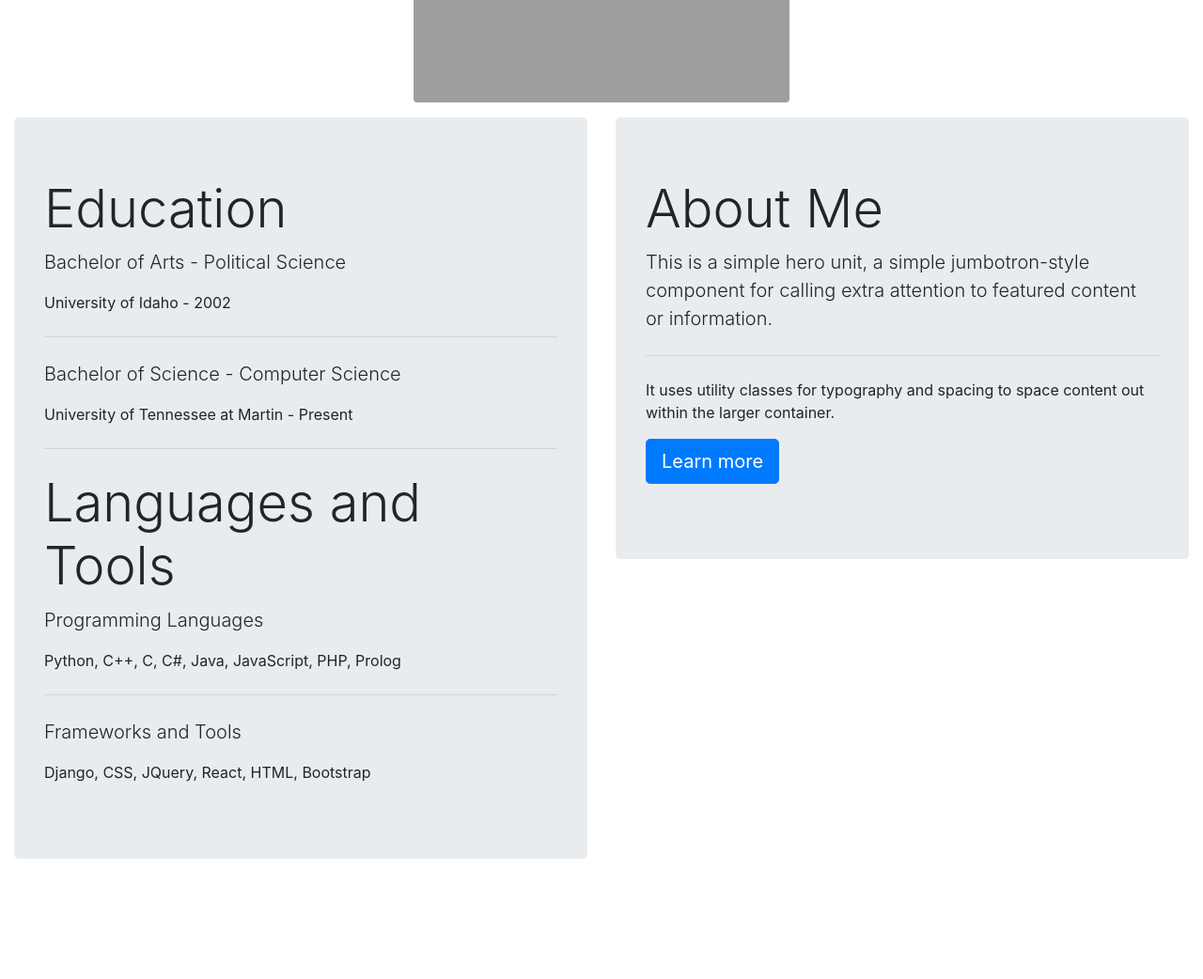
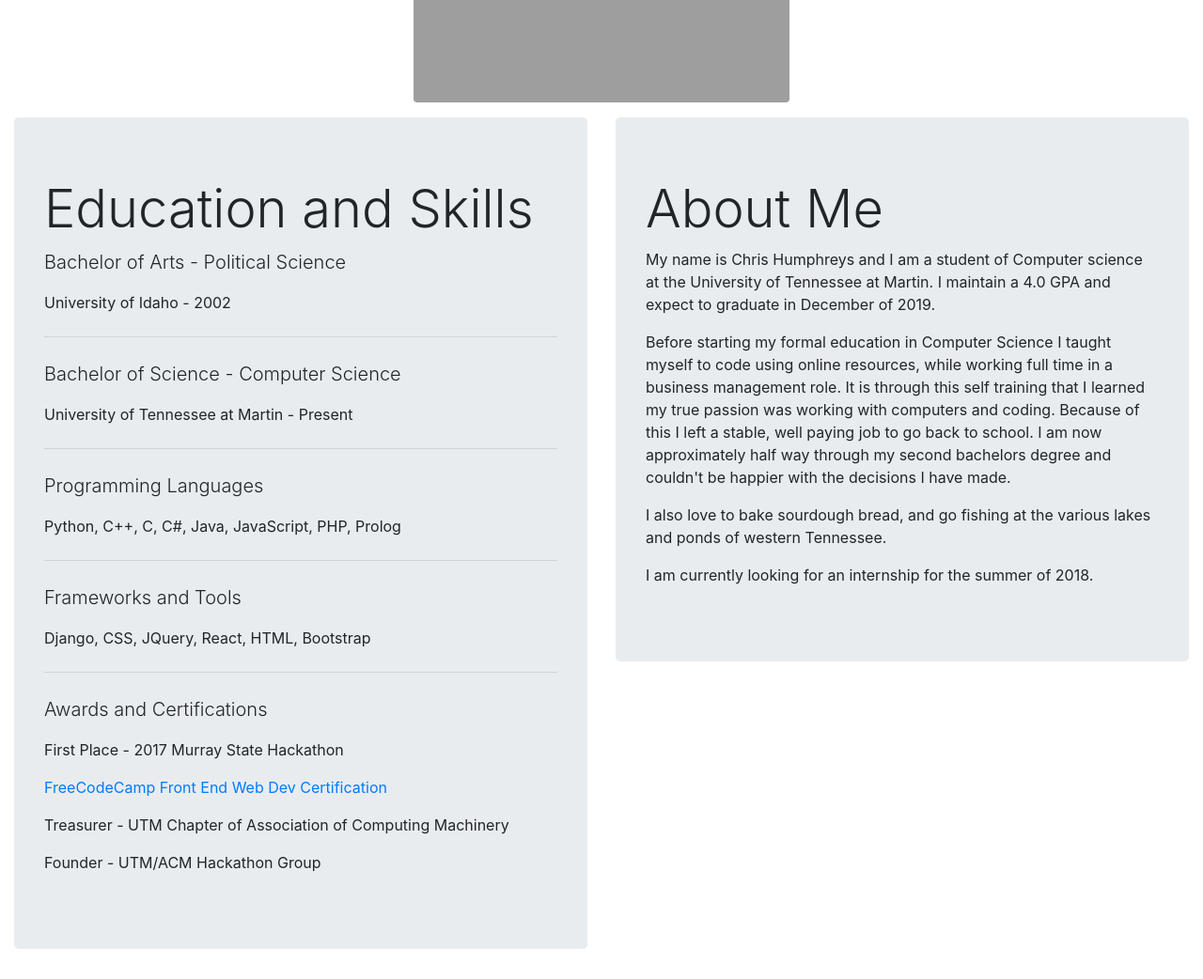
Before and after one commit to ChrisCHumphreys/portfolio, a Django app: page / in a window 1280 px wide. Shown: the part 375-1417 px from the top of the page at 94% size. Before the commit the page ends 1289 px from the top, so only its background shows below. Run offline with Django 3.2, Linux system fonts and the light colour scheme; some libraries are stand-ins or nearby versions; grey boxes are pictures that could not be loaded.

Commit message:
about me completed

```diff
--- a/portfolio/templates/portfolio/index.html
+++ b/portfolio/templates/portfolio/index.html
@@ -2,7 +2,7 @@
 {% load static %}
 
 {% block content %}
-    <div class="container-fluid">
+    <div class="container-fluid" id="home">
         <div class="row">
             <div class="col-12">
                 <h1 class="my-3 text-center">Chris Humphreys</h1>
@@ -16,37 +16,50 @@
         <div class="row">
             <div class="col-12">
                 <img src="{% static 'images/profilepic.jpeg' %}"
-                    class="rounded my-3 mx-auto d-block" alt="Picture of Chris Humphreys">
+                     class="rounded my-3 mx-auto d-block" alt="Picture of Chris Humphreys">
             </div>
         </div>
         <div class="row">
             <div class="col-lg">
                 <div class="jumbotron">
-                    <h1 class="display-4">Education</h1>
+                    <h1 class="display-4">Education and Skills</h1>
                     <p class="lead">Bachelor of Arts - Political Science</p>
                     <p class="">University of Idaho - 2002</p>
                     <hr class="my-4">
                     <p class="lead">Bachelor of Science - Computer Science</p>
                     <p class="">University of Tennessee at Martin - Present</p>
                     <hr class="my-4">
-                    <h1 class="display-4">Languages and Tools</h1>
                     <p class="lead">Programming Languages</p>
                     <p class="">Python, C++, C, C#, Java, JavaScript, PHP, Prolog</p>
                     <hr class="my-4">
                     <p class="lead">Frameworks and Tools</p>
                     <p class="">Django, CSS, JQuery, React, HTML, Bootstrap</p>
+                    <hr class="my-4">
+                    <p class="lead">Awards and Certifications</p>
+                    <p class="">First Place - 2017 Murray State Hackathon</p>
+                    <a href="https://www.freecodecamp.org/geochris35/front-end-certification">
+                    <p class="text-primary">FreeCodeCamp Front End Web Dev Certification</p>
+                    </a>
+                    <p class="">Treasurer - UTM Chapter of Association of Computing Machinery</p>
+                    <p class="">Founder - UTM/ACM Hackathon Group</p>
                 </div>
             </div>
             <div class="col-lg">
                 <div class="jumbotron">
                     <h1 class="display-4">About Me</h1>
-                    <p class="lead">This is a simple hero unit, a simple jumbotron-style component for calling extra
-                        attention to featured content or information.</p>
-                    <hr class="my-4">
-                    <p>It uses utility classes for typography and spacing to space content out within the larger
-                        container.</p>
-                    <p class="lead">
-                        <a class="btn btn-primary btn-lg" href="#" role="button">Learn more</a>
+                    <p class="">My name is Chris Humphreys and I am a student of Computer
+                        science at the University of Tennessee at Martin.  I
+                        maintain a 4.0 GPA and expect to graduate in December of 2019.</p>
+                    <p class="">Before starting my formal education in Computer Science I
+                    taught myself to code using online resources, while working full time in
+                    a business management role.  It is through this self training that I
+                    learned my true passion was working with computers and coding.  Because of this I left
+                    a stable, well paying job to go back to school.  I am now approximately half
+                    way through my second bachelors degree and couldn't be happier with the
+                    decisions I have made.</p>
+                    <p class="">I also love to bake sourdough bread, and go fishing at the
+                        various lakes and ponds of western Tennessee.</pclass>
+                    <p class="">I am currently looking for an internship for the summer of 2018.
                     </p>
                 </div>
             </div>
```
